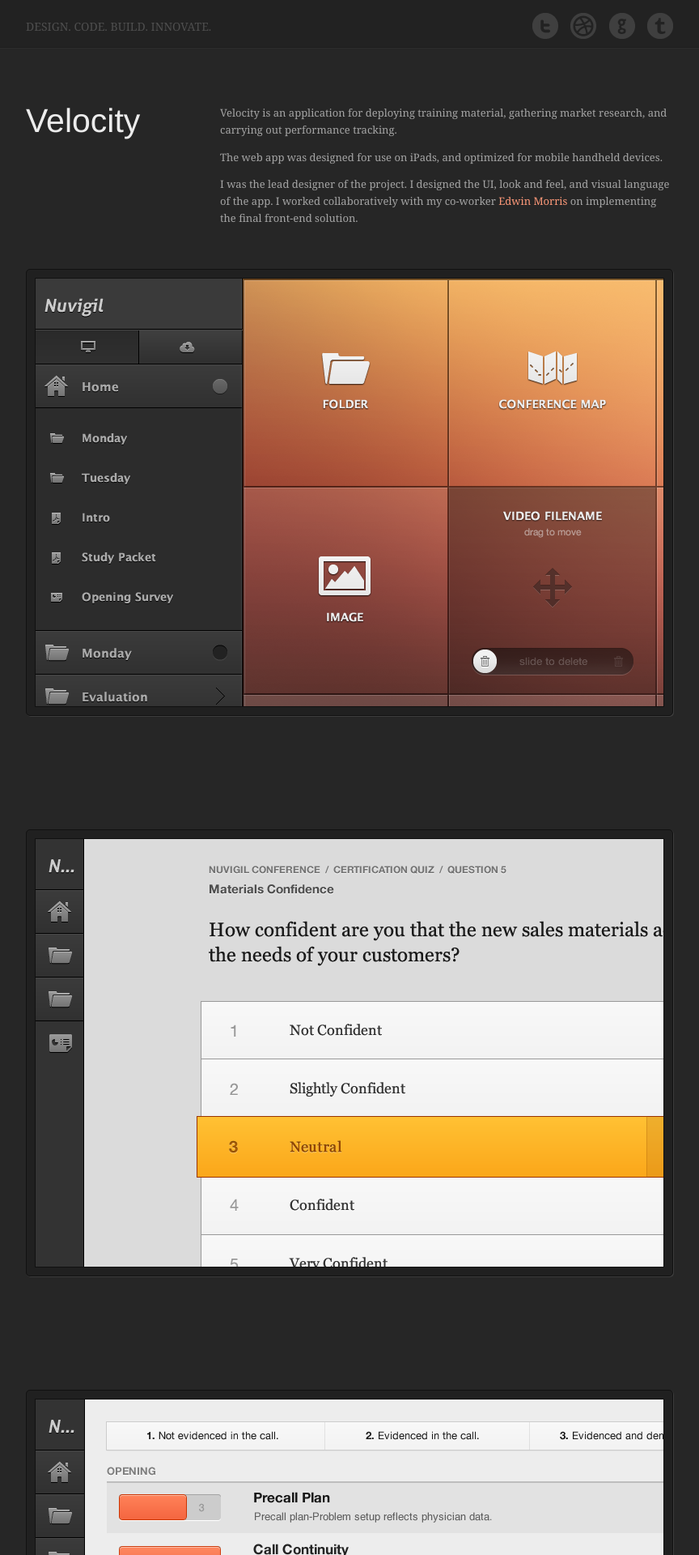
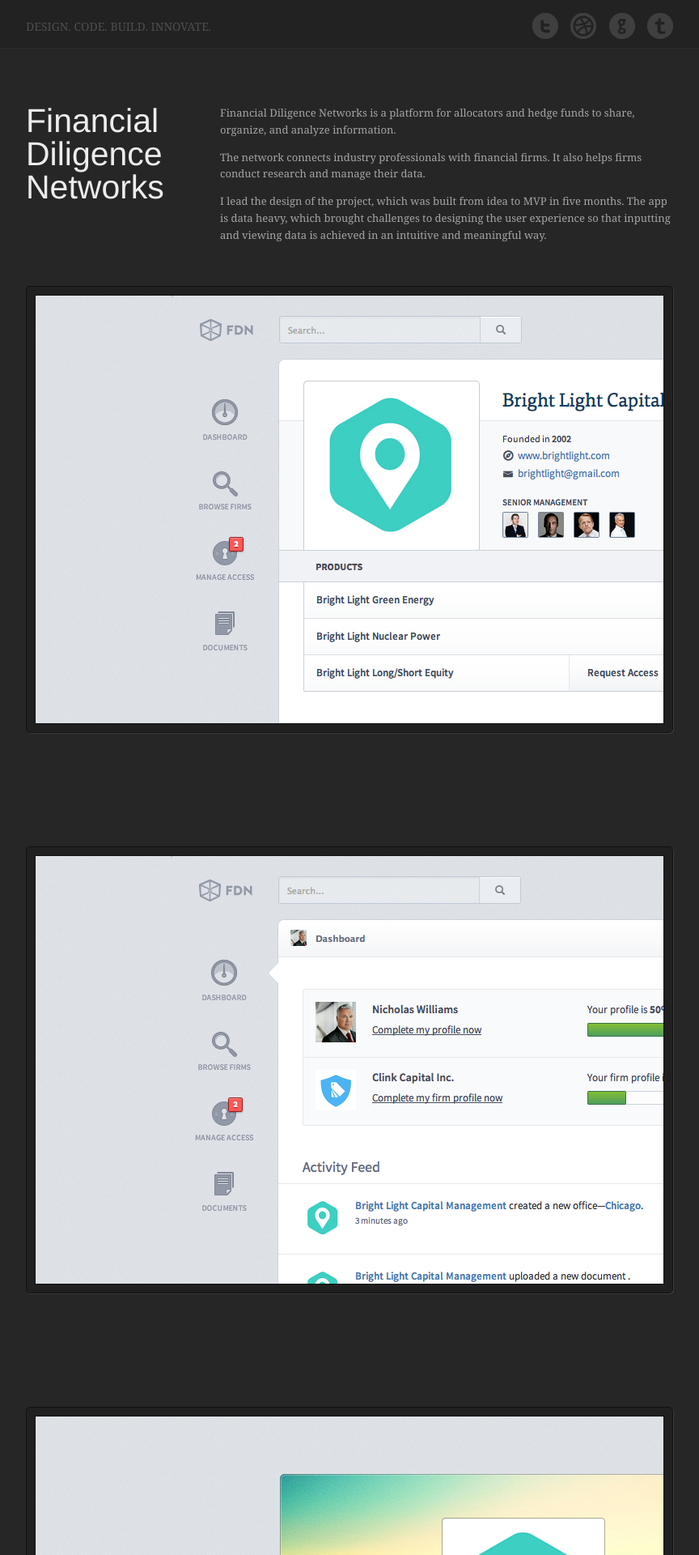
Before and after one commit to plapier/plapier.github.io, a Jekyll site: the page built from portfolio.html, in a window 1280 px wide. Shown: the top 1920 px of the page at 81% size, without its empty margins (208-1072 px from the left). Built offline with Jekyll 4.4.1, drawn with Linux system fonts in a browser that asks for light colours; nearby versions of some CDN libraries; Markdown is read by kramdown in place of the engine named in the settings.

Commit message:
Added FDN to portfolio

```diff
--- a/portfolio.html
+++ b/portfolio.html
@@ -2,6 +2,39 @@
 layout: default
 title: portfolio
 ---
+<article>
+  <figure>
+    <figcaption>
+      <header>Financial Diligence Networks</header>
+      <div class="description">
+        <p>Financial Diligence Networks is a platform for allocators and hedge funds to share, organize, and analyze information.</p>
+        <p>The network connects industry professionals with financial firms. It also helps firms conduct research and manage their data.</p>
+        <p>I lead the design of the project, which was built from idea to MVP in five months. The app is data heavy, which brought challenges to designing the user experience so that inputting and viewing data is achieved in an intuitive and meaningful way.</p>
+      </div>
+    </figcaption>
+    <div class="image-wrapper">
+      <div class="image">
+        <a href="portfolio/fdn-1.html">
+          <img src="/images/portfolio/fdn/profile.png" class="">
+        </a>
+      </div>
+    </div>
+    <div class="image-wrapper">
+      <div class="image">
+        <a href="portfolio/fdn-2.html">
+          <img src="/images/portfolio/fdn/dashboard.png">
+        </a>
+      </div>
+    </div>
+    <div class="image-wrapper">
+      <div class="image">
+        <a href="portfolio/fdn-3.html">
+          <img src="/images/portfolio/fdn/public-profile.png">
+        </a>
+      </div>
+    </div>
+  </figure>
+</article>
 
 <article>
   <figure>
--- /dev/null
+++ b/portfolio/fdn-1.html
@@ -0,0 +1,5 @@
+---
+layout: image
+title: image
+---
+<img src="/images/portfolio/fdn/profile.png">
--- /dev/null
+++ b/portfolio/fdn-2.html
@@ -0,0 +1,5 @@
+---
+layout: image
+title: image
+---
+<img src="/images/portfolio/fdn/dashboard.png">
--- /dev/null
+++ b/portfolio/fdn-3.html
@@ -0,0 +1,5 @@
+---
+layout: image
+title: image
+---
+<img src="/images/portfolio/fdn/public-profile.png">
--- a/stylesheets/application.css
+++ b/stylesheets/application.css
@@ -683,7 +683,6 @@
         header section#social-media > ul > li:last-child {
           margin-right: 0; }
         header section#social-media > ul > li > div {
-          -webkit-border-radius: 32px;
           border-radius: 32px;
           display: inline-block;
           float: left;
@@ -709,7 +708,6 @@
             text-indent: -9999px;
             width: 32px; }
             header section#social-media > ul > li > div > a:hover {
-              -webkit-border-radius: 32px;
               border-radius: 32px;
               -webkit-box-shadow: inset 0 0 0 1px #3f3f3f, 0 0 0 3px #4c4c4c;
               box-shadow: inset 0 0 0 1px #3f3f3f, 0 0 0 3px #4c4c4c;
@@ -886,7 +884,6 @@
             color: #727272; }
             section#twitter-stream div.tweet ul.tweet_list > li span.tweet_time a:hover {
               background: rgba(255, 255, 255, 0.05);
-              -webkit-border-radius: 3px;
               border-radius: 3px;
               -webkit-box-shadow: 0 0 0 3px rgba(255, 255, 255, 0.05);
               box-shadow: 0 0 0 3px rgba(255, 255, 255, 0.05);
@@ -939,7 +936,6 @@
       color: #3f3f3f; }
       footer p a:hover, footer p a:link:hover, footer p a:visited:hover, footer p a:active:hover {
         background: rgba(255, 255, 255, 0.05);
-        -webkit-border-radius: 3px;
         border-radius: 3px;
         -webkit-box-shadow: 0 0 0 3px rgba(255, 255, 255, 0.05);
         box-shadow: 0 0 0 3px rgba(255, 255, 255, 0.05);
@@ -1003,13 +999,13 @@
     position: static; } }
 @media only screen and (max-width: 1380px) {
   div.main-content.portfolio figure figcaption {
-    zoom: 1;
+    *zoom: 1;
     left: 0;
     margin-bottom: 3em;
     position: static;
     width: 100%; }
     div.main-content.portfolio figure figcaption:before, div.main-content.portfolio figure figcaption:after {
-      content: "";
+      content: " ";
       display: table; }
     div.main-content.portfolio figure figcaption:after {
       clear: both; }
```
Also changed, not shown: stylesheets/sass/_home.scss (+4 -4 lines), images/portfolio/fdn/dashboard.png (added), images/portfolio/fdn/profile.png (added), images/portfolio/fdn/public-profile.png (added).
